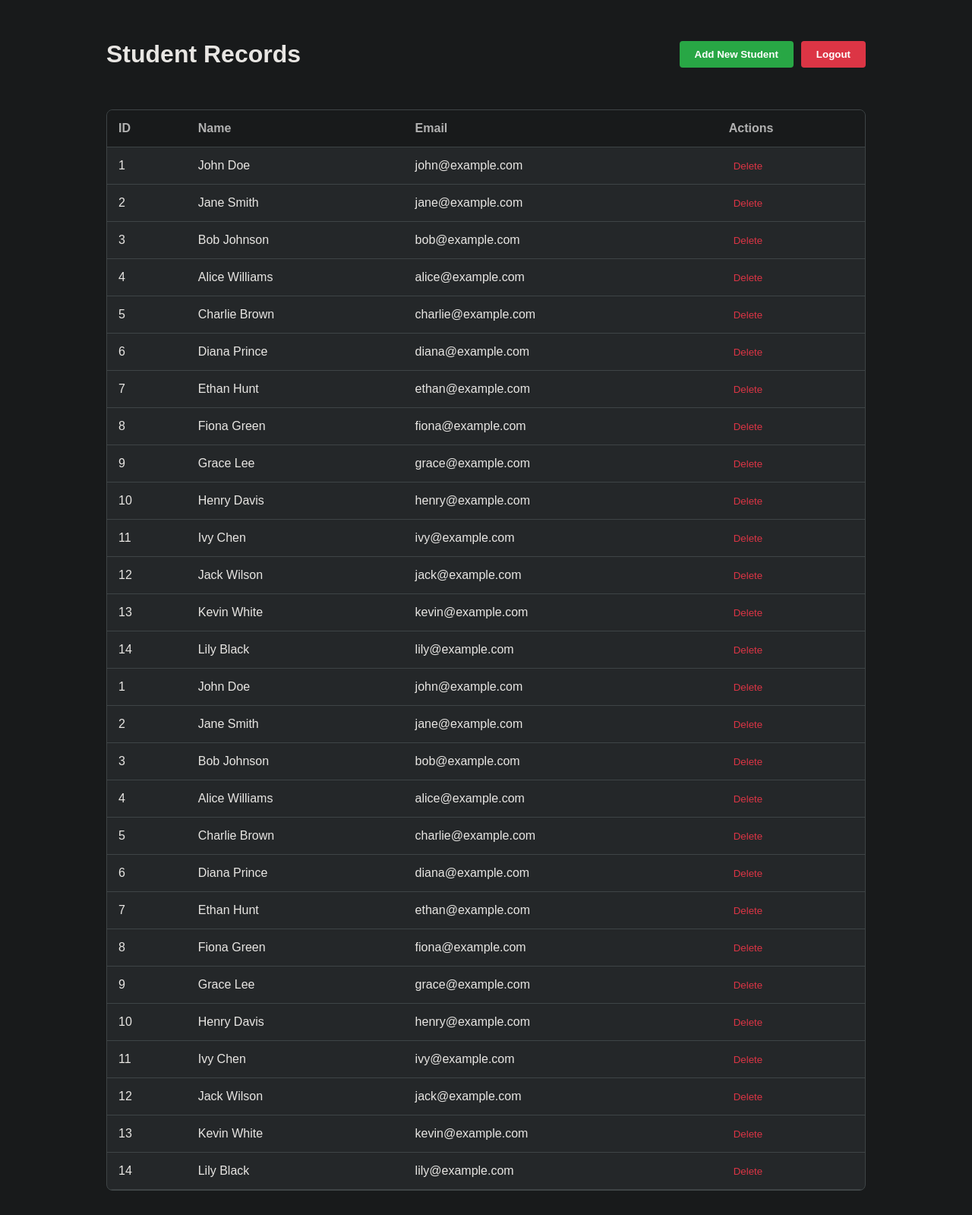
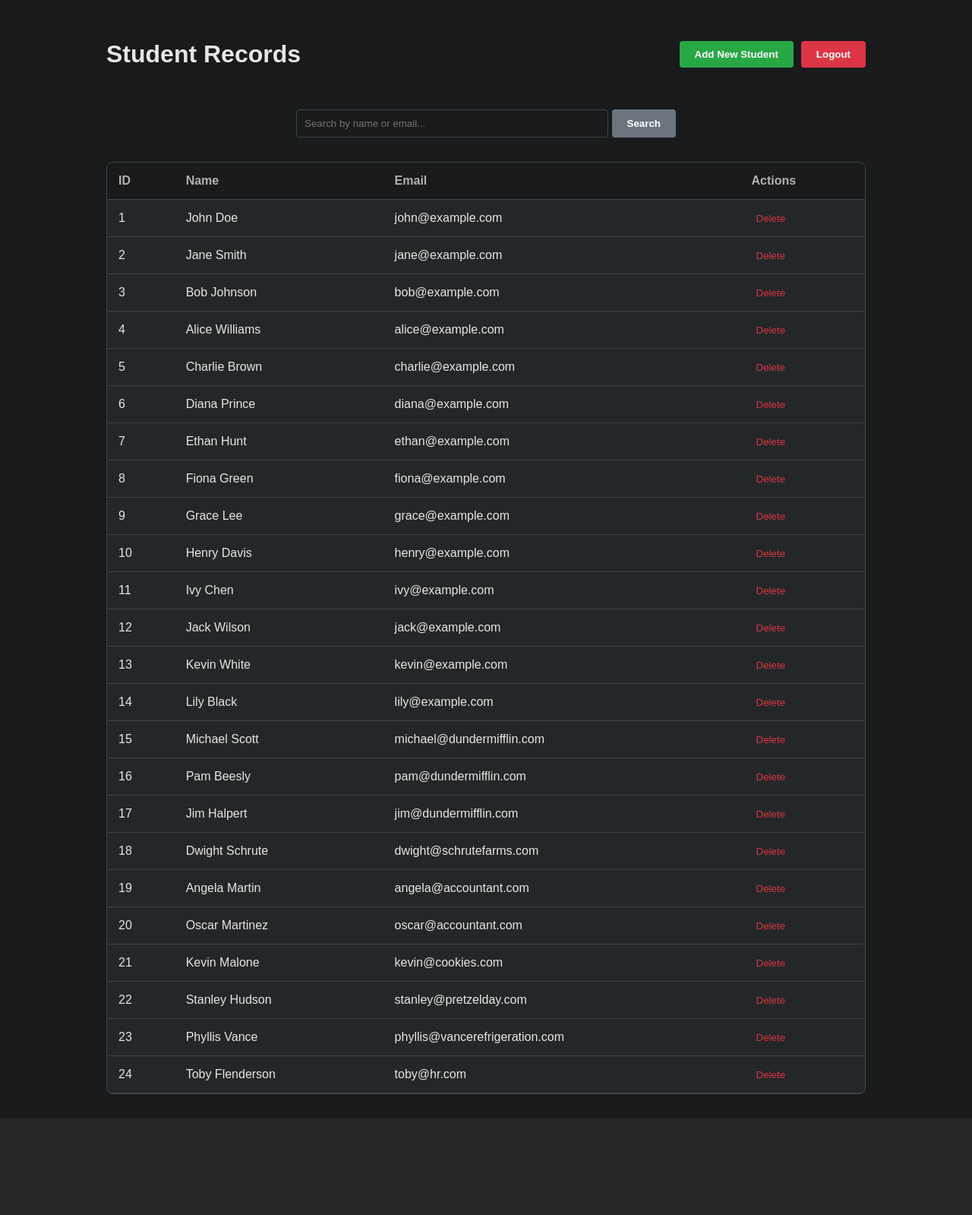
Before and after one commit to fadixyousif/TECH2102-Assignment-1, a PHP site: page / in a window 1280 px wide. Shown: the whole page at 76% size. After the commit the page ends 1472 px from the top, so only its background shows below. Run offline with PHP 8.4, Linux system fonts and the light colour scheme; the visitor is signed in with stand-in values (Sample User, id 1); data comes from the database, SQL or seed files in the repository; both versions use the stored data as it was after the commit.

Commit message:
Feat: Implement student management
Implemented Student Management to work with database

Moved database connection to index.

Refactored CSS and JS

Added Users to SQL file.

```diff
--- a/controller/StudentController.php
+++ b/controller/StudentController.php
@@ -2,12 +2,72 @@
 include "model/Student.php";
 
 class StudentController {
+    private $studentModel;
+
+    public function __construct($db) {
+        $this->studentModel = new Student($db);
+    }
+
     public function index() {
-        if (!isset($_SESSION["is_logged_in"]) && !isset($_SESSION["username"])) {
-            header("Location:".$_SERVER['PHP_SELF']);
+        if (!isset($_SESSION["is_logged_in"]) || !isset($_SESSION["username"])) {
+            header("Location: index.php");
             exit;
+        }
+
+        $search = $_GET['search'] ?? null;
+        if ($search) {
+            $studentsResult = $this->studentModel->searchStudents($search);
+        } else {
+            $studentsResult = $this->studentModel->getAllStudents();
+        }
+
+        $students = [];
+        if ($studentsResult) {
+            while ($row = $studentsResult->fetch_assoc()) {
+                $students[] = $row;
+            }
         }
         include "view/Dashboard.php";
     }
+
+    public function create($name, $email) {
+        if (!isset($_SESSION["is_logged_in"]) || !isset($_SESSION["username"])) {
+            header("Location: index.php");
+            exit;
+        }
+
+        $this->studentModel->name = $name;
+        $this->studentModel->email = $email;
+
+        if ($this->studentModel->doesEmailExist()) {
+            $_SESSION["error"] = "Email already exists. Please use a different email.";
+            header("Location: index.php");
+            exit;
+        }
+
+        if ($this->studentModel->create()) {
+            $_SESSION["success"] = "Student added successfully.";
+        } else {
+            $_SESSION["error"] = "Failed to add student.";
+        }
+
+        header("Location: index.php");
+        exit;
+    }
+
+    public function delete($id) {
+        if (!isset($_SESSION["is_logged_in"]) || !isset($_SESSION["username"])) {
+            header("Location: index.php");
+            exit;
+        }
+
+        if ($this->studentModel->delete($id)) {
+            $_SESSION["success"] = "Student deleted successfully.";
+        } else {
+            $_SESSION["error"] = "Failed to delete student.";
+        }
+        header("Location: index.php");
+        exit;
+    }
 }
 ?>
--- a/controller/UserController.php
+++ b/controller/UserController.php
@@ -1,13 +1,10 @@
 <?php
 include "model/User.php";
-include "config/database.php";
 
 class UserController {
     private $userModel;
 
-    public function __construct() {
-        $database = new Database();
-        $db = $database->connect();
+    public function __construct($db) {
         $this->userModel = new User($db);
     }
     public function login($email, $password) {
@@ -16,7 +13,6 @@ class UserController {
 
         $loginData = $this->userModel->login();
         if ($loginData['status']) {
-            session_start();
             $_SESSION['is_logged_in'] = true;
             $_SESSION['username'] = $loginData['username'];
         } else {
@@ -29,7 +25,6 @@ class UserController {
     }
 
     public function logout() {
-        session_start();
         $_SESSION = [];
         session_destroy();
         setcookie('PHPSESSID', '', time() - 3600, '/');
@@ -68,12 +63,6 @@ class UserController {
     }
 
     public function index() {
-        // check if user is logged in, if not redirect to login page an extra check for username to prevent session issues
-        if (!isset($_SESSION["is_logged_in"]) && !isset($_SESSION["username"])) {
-            header("Location:".$_SERVER['PHP_SELF']);
-            exit;
-        }
-
         include "view/Auth.php";
     }
 }
--- a/css/main.css
+++ b/css/main.css
@@ -8,6 +8,14 @@ html, body {
 }
 h1 {
     text-align: center;
+}
+
+.hidden {
+    display: none !important;
+}
+
+.flex-modal {
+    display: flex !important;
 }
 
 .auth-container {
@@ -112,11 +120,26 @@ h1 {
     margin: 0 auto;
 }
 
+.text-center {
+    text-align: center;
+}
+
 .dashboard-header {
     display: flex;
     justify-content: space-between;
     align-items: center;
     margin-bottom: 2rem;
+}
+
+.header-actions {
+    display: flex;
+    gap: 10px;
+    align-items: center;
+}
+
+.inline-form {
+    margin: 0;
+    display: inline;
 }
 
 .add-btn {
@@ -129,8 +152,48 @@ h1 {
     font-weight: bold;
 }
 
-.add-btn:hover {
-    background-color: #218838;
+.btn-logout {
+    background-color: #dc3545;
+}
+
+/* Search Styles */
+.search-container {
+    display: flex;
+    justify-content: center;
+    margin-bottom: 2rem;
+}
+
+.search-form {
+    margin: 0;
+    display: flex;
+    gap: 5px;
+    width: 100%;
+    max-width: 500px;
+}
+
+.search-input {
+    flex: 1;
+    padding: 10px;
+    border-radius: 4px;
+    border: 1px solid #3e4446;
+    background: #181a1b;
+    color: white;
+}
+
+.btn-search {
+    background-color: #6c757d;
+    padding: 10px 20px;
+}
+
+.btn-clear {
+    background-color: #495057;
+    text-decoration: none;
+    padding: 10px 20px;
+    font-size: 0.9rem;
+    display: flex;
+    align-items: center;
+    color: white;
+    border-radius: 4px;
 }
 
 .table-container {
--- a/index.php
+++ b/index.php
@@ -1,8 +1,14 @@
 <?php
+include "config/Database.php";
 include "controller/UserController.php";
+include "controller/StudentController.php";
 session_start();
 
-$UserController = new UserController();
+$database = new Database();
+$db = $database->connect();
+
+$UserController = new UserController($db);
+$StudentController = new StudentController($db);
 
 if ($_SERVER["REQUEST_METHOD"] == "POST") {
     if (isset($_POST["auth-logout"])) {
@@ -11,14 +17,24 @@ if ($_SERVER["REQUEST_METHOD"] == "POST") {
         $UserController->login($_POST['email'], $_POST['password']);
     } elseif (isset($_POST["auth-register"])) {
         $UserController->register($_POST['username'], $_POST['email'], $_POST['password'], $_POST['confirm_password']);
-    } else if (isset($_POST['auth-logout'])) {
-        $UserController->logout();
+    } elseif (isset($_POST["add-student"])) {
+        if ($_SESSION['is_logged_in'] ?? false && isset($_SESSION['username'])) {
+            $StudentController->create($_POST['name'], $_POST['email']);
+        } else {
+            header("Location: index.php");
+        }
+    } elseif (isset($_POST["delete-student"])) {
+        if ($_SESSION['is_logged_in'] ?? false && isset($_SESSION['username'])) {
+            $StudentController->delete($_POST['id']);
+        } else {
+            header("Location: index.php");
+        }
     }
 } else {
     if ($_SESSION['is_logged_in'] ?? false && isset($_SESSION['username'])) {
-        include "view/Dashboard.php";
+        $StudentController->index();
     } else {
-        include "view/Auth.php";
+        $UserController->index();
     }
 }
 ?>
--- a/js/main.js
+++ b/js/main.js
@@ -8,16 +8,16 @@ document.addEventListener('DOMContentLoaded', function() {
 
     if (showRegister && loginForm && registerForm) {
         showRegister.addEventListener('click', () => {
-            loginForm.style.display = 'none';
-            registerForm.style.display = 'block';
+            loginForm.classList.add('hidden');
+            registerForm.classList.remove('hidden');
             authTitle.innerText = 'Create an account to access student information';
         });
     }
 
     if (showLogin && loginForm && registerForm) {
         showLogin.addEventListener('click', () => {
-            registerForm.style.display = 'none';
-            loginForm.style.display = 'block';
+            registerForm.classList.add('hidden');
+            loginForm.classList.remove('hidden');
             authTitle.innerText = 'Welcome, please login to view student information';
         });
     }
@@ -28,15 +28,15 @@ document.addEventListener('DOMContentLoaded', function() {
     const closeBtn = document.querySelector('.close-btn');
 
     if (openBtn && modal) {
-        openBtn.onclick = () => modal.style.display = 'flex';
+        openBtn.onclick = () => modal.classList.add('flex-modal');
     }
 
     if (closeBtn && modal) {
-        closeBtn.onclick = () => modal.style.display = 'none';
+        closeBtn.onclick = () => modal.classList.remove('flex-modal');
     }
 
     window.onclick = (e) => {
-        if (e.target == modal) modal.style.display = 'none';
+        if (e.target == modal) modal.classList.remove('flex-modal');
     }
 
     // Auto-hide Alerts
--- a/model/Student.php
+++ b/model/Student.php
@@ -0,0 +1,38 @@
+<?php
+class Student {
+    private $conn;
+    public $id;
+    public $name;
+    public $email;
+
+    public function __construct($conn) {
+        $this->conn = $conn;
+    }
+
+    public function getAllStudents() {
+        $query = "SELECT * FROM students";
+        return $this->conn->query($query);
+    }
+
+    public function searchStudents($keyword) {
+        $query = "SELECT * FROM students WHERE name LIKE '%$keyword%' OR email LIKE '%$keyword%'";
+        return $this->conn->query($query);
+    }
+
+    public function create() {
+        $query = "INSERT INTO students (name, email) VALUES ('$this->name', '$this->email')";
+        return $this->conn->query($query);
+    }
+
+    public function delete($id) {
+        $query = "DELETE FROM students WHERE id = $id";
+        return $this->conn->query($query);
+    }
+
+    public function doesEmailExist() {
+        $query = "SELECT * FROM students WHERE email = '$this->email' LIMIT 1";
+        $result = $this->conn->query($query);
+        return mysqli_num_rows($result) > 0;
+    }
+}
+?>
--- a/view/Auth.php
+++ b/view/Auth.php
@@ -23,7 +23,7 @@ include "partials/header.php";
         </form>
 
         <!-- Register Form (Hidden by default) -->
-        <form id="register-form" method="POST" style="display: none;">
+        <form id="register-form" method="POST" class="hidden">
             <div class="form-group">
                 <label for="reg-username">Username</label>
                 <input type="text" id="reg-username" name="username" required>
--- a/view/Dashboard.php
+++ b/view/Dashboard.php
@@ -1,47 +1,26 @@
 <?php
 include "partials/header.php";
-
-$students = [
-    ["id" => 1, "name" => "John Doe", "email" => "john@example.com"],
-    ["id" => 2, "name" => "Jane Smith", "email" => "jane@example.com"],
-    ["id" => 3, "name" => "Bob Johnson", "email" => "bob@example.com"],
-    ["id" => 4, "name" => "Alice Williams", "email" => "alice@example.com"],
-    ["id" => 5, "name" => "Charlie Brown", "email" => "charlie@example.com"],
-    ["id" => 6, "name" => "Diana Prince", "email" => "diana@example.com"],
-    ["id" => 7, "name" => "Ethan Hunt", "email" => "ethan@example.com"],
-    ["id" => 8, "name" => "Fiona Green", "email" => "fiona@example.com"],
-    ["id" => 9, "name" => "Grace Lee", "email" => "grace@example.com"],
-    ["id" => 10, "name" => "Henry Davis", "email" => "henry@example.com"],
-    ["id" => 11, "name" => "Ivy Chen", "email" => "ivy@example.com"],
-    ["id" => 12, "name" => "Jack Wilson", "email" => "jack@example.com"],
-    ["id" => 13, "name" => "Kevin White", "email" => "kevin@example.com"],
-    ["id" => 14, "name" => "Lily Black", "email" => "lily@example.com"],
-    ["id" => 1, "name" => "John Doe", "email" => "john@example.com"],
-    ["id" => 2, "name" => "Jane Smith", "email" => "jane@example.com"],
-    ["id" => 3, "name" => "Bob Johnson", "email" => "bob@example.com"],
-    ["id" => 4, "name" => "Alice Williams", "email" => "alice@example.com"],
-    ["id" => 5, "name" => "Charlie Brown", "email" => "charlie@example.com"],
-    ["id" => 6, "name" => "Diana Prince", "email" => "diana@example.com"],
-    ["id" => 7, "name" => "Ethan Hunt", "email" => "ethan@example.com"],
-    ["id" => 8, "name" => "Fiona Green", "email" => "fiona@example.com"],
-    ["id" => 9, "name" => "Grace Lee", "email" => "grace@example.com"],
-    ["id" => 10, "name" => "Henry Davis", "email" => "henry@example.com"],
-    ["id" => 11, "name" => "Ivy Chen", "email" => "ivy@example.com"],
-    ["id" => 12, "name" => "Jack Wilson", "email" => "jack@example.com"],
-    ["id" => 13, "name" => "Kevin White", "email" => "kevin@example.com"],
-    ["id" => 14, "name" => "Lily Black", "email" => "lily@example.com"]
-];
 ?>
 
 <div class="dashboard-container">
     <div class="dashboard-header">
         <h1>Student Records</h1>
-        <div style="display: flex; gap: 10px;">
+        <div class="header-actions">
             <button id="open-modal" class="add-btn">Add New Student</button>
-            <form action="index.php" method="POST" style="margin: 0;">
-                <button type="submit" name="auth-logout" class="add-btn" style="background-color: #dc3545;">Logout</button>
+            <form action="index.php" method="POST" class="inline-form">
+                <button type="submit" name="auth-logout" class="add-btn btn-logout">Logout</button>
             </form>
         </div>
+    </div>
+
+    <div class="search-container">
+        <form action="index.php" method="GET" class="search-form">
+            <input type="text" name="search" class="search-input" placeholder="Search by name or email..." value="<?php echo htmlspecialchars($_GET['search'] ?? ''); ?>">
+            <button type="submit" class="add-btn btn-search">Search</button>
+            <?php if(isset($_GET['search'])): ?>
+                <a href="index.php" class="btn-clear">Clear</a>
+            <?php endif; ?>
+        </form>
     </div>
 
     <div class="table-container">
@@ -55,16 +34,25 @@ $students = [
                 </tr>
             </thead>
             <tbody>
+                <?php if (empty($students)): ?>
+                    <tr>
+                        <td colspan="4" class="text-center">No students found.</td>
+                    </tr>
+                <?php else: ?>
                     <?php foreach ($students as $student): ?>
                         <tr>
                             <td><?php echo $student["id"]; ?></td>
                             <td><?php echo $student["name"]; ?></td>
                             <td><?php echo $student["email"]; ?></td>
                             <td>
-                            <button class="delete-link">Delete</button>
+                                <form action="index.php" method="POST" class="inline-form">
+                                    <input type="hidden" name="id" value="<?php echo $student['id']; ?>">
+                                    <button type="submit" name="delete-student" class="delete-link" onclick="return confirm('Are you sure you want to delete this student?')">Delete</button>
+                                </form>
                             </td>
                         </tr>
                     <?php endforeach; ?>
+                <?php endif; ?>
             </tbody>
         </table>
     </div>
```
Also changed, not shown: setup.sql (+27 -0 lines). Lines whose indentation alone changed are shown as unchanged.
